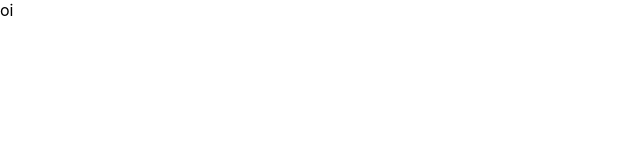
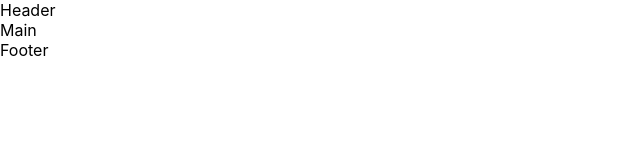
Before and after one commit to Biancasleonardo/desafio_Calindra, a React (Create React App) app in the folder desafio2/: page / in a window 1280 px wide. Shown: the top 160 px of the page, without its empty margins (0-640 px from the left). Built offline with nearby package versions, Linux system fonts and the light colour scheme.

Commit message:
create folders

```diff
--- a/desafio2/src/App.js
+++ b/desafio2/src/App.js
@@ -1,9 +1,10 @@
 import React from 'react'
+import HomePage from './pages/HomePage/HomePage'
 
 function App() {
   return (
     <div>
-      oi
+      <HomePage />
     </div>
   );
 }
--- /dev/null
+++ b/desafio2/src/components/Footer/Footer.js
@@ -0,0 +1,11 @@
+import React from 'react';
+
+const Footer = () => {
+    return (
+        <div>
+            Footer
+        </div>
+    );
+};
+
+export default Footer;
--- /dev/null
+++ b/desafio2/src/components/Header/Header.js
@@ -0,0 +1,11 @@
+import React from 'react';
+
+const Header = () => {
+    return (
+        <div>
+            Header
+        </div>
+    );
+};
+
+export default Header;
--- /dev/null
+++ b/desafio2/src/components/Main/Main.js
@@ -0,0 +1,11 @@
+import React from 'react';
+
+const Main = () => {
+    return (
+        <div>
+            Main
+        </div>
+    );
+};
+
+export default Main;
--- /dev/null
+++ b/desafio2/src/pages/HomePage/HomePage.js
@@ -0,0 +1,16 @@
+import React from 'react';
+import Footer from '../../components/Footer/Footer';
+import Header from '../../components/Header/Header';
+import Main from '../../components/Main/Main';
+
+const HomePage = () => {
+    return (
+        <div>
+            <Header />
+            <Main />
+            <Footer />
+        </div>
+    );
+};
+
+export default HomePage;
```
Also changed, not shown: desafio2/src/components/Footer/style.js (added), desafio2/src/components/Header/style.js (added), desafio2/src/components/Main/style.js (added), desafio2/src/pages/HomePage/style.js (added).
